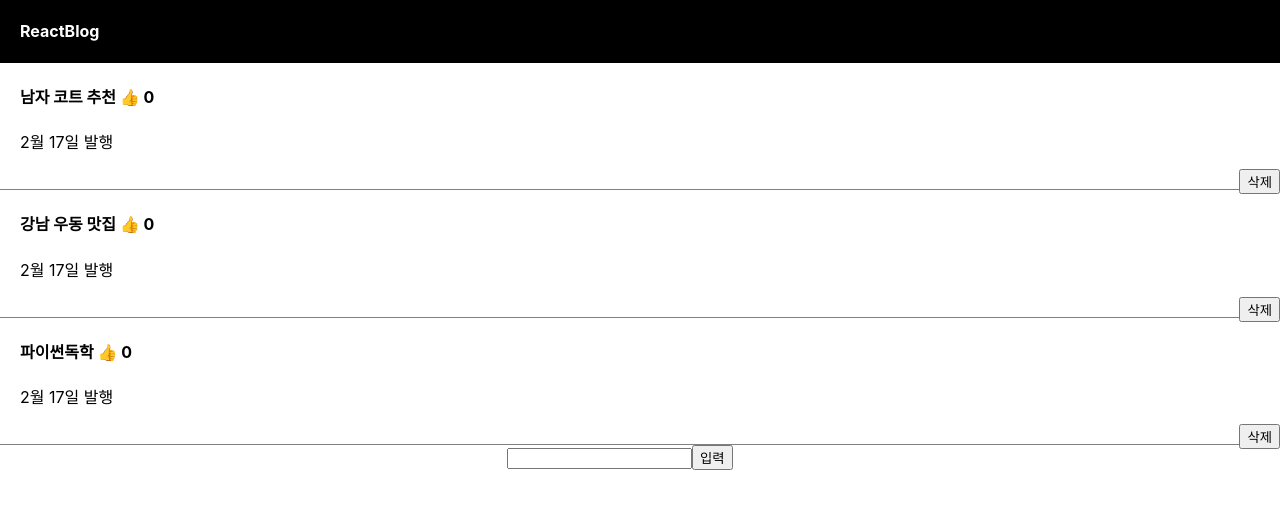
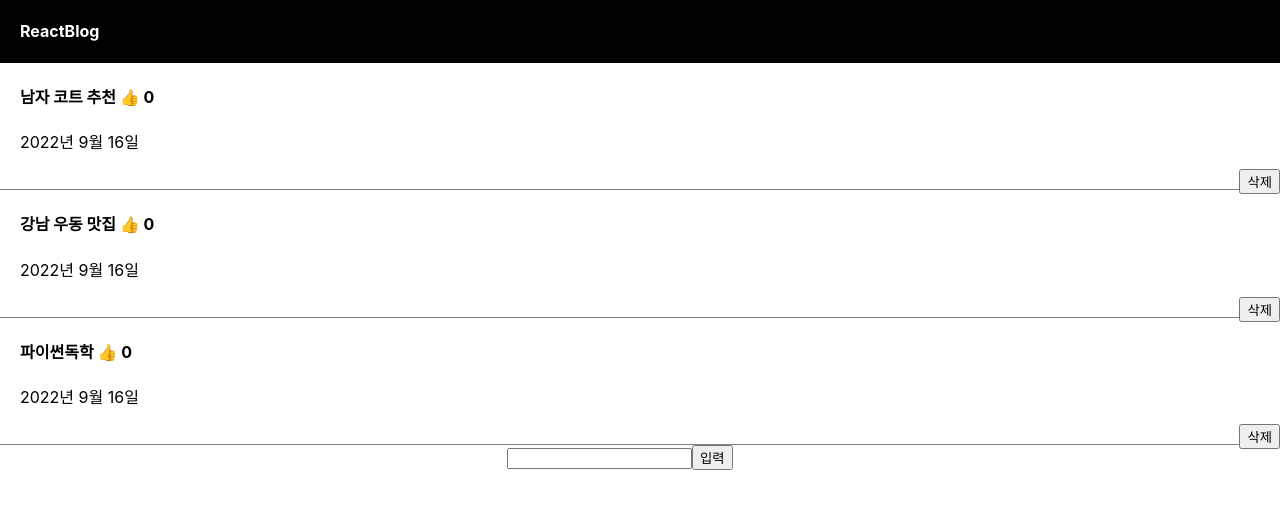
Before and after one commit to taetoo/codingApple, a React (Create React App) app: page / in a window 1280 px wide. Shown: the top 508 px of the page. Built offline with nearby package versions, Linux system fonts and the light colour scheme.

Commit message:
Add: 실시간

```diff
--- a/src/App.js
+++ b/src/App.js
@@ -2,7 +2,7 @@
 
 import logo from './logo.svg';
 import './App.css';
-import { useState } from 'react';
+import React, { useState } from 'react';
 
 
 function App() {
@@ -10,11 +10,21 @@ function App() {
   let post = '강남 우동 맛집';
 
    // a는 state 보관 값, b는 state 변경 도움 함수
+   //let [a, b] = useState()
   let [글제목, 글제목변경] = useState(['남자 코트 추천','강남 우동 맛집','파이썬독학']);
   let [따봉, 따봉변경] = useState([0,0,0]);
   let [modal, setModal] = useState(false);
   let [title, setTitle] = useState(0);
   let [입력값, 입력값변경] = useState('');
+
+  // 실시간 날짜
+  let today = new Date();
+  let time = {
+    year: today.getFullYear(),
+    month: today.getMonth()+1,
+    date: today.getDate()
+  }
+  let timestring = `${time.year}년 ${time.month}월 ${time.date}일`
 
 
 
@@ -38,11 +48,12 @@ function App() {
                   copy[i] == 0 ? copy[i]++ : copy[i]--;
                   따봉변경(copy);
                 }}>👍</span> {따봉[i]}</h4>
-                <p>2월 17일 발행</p>
+                <p>{timestring}</p>
                 <button className="delBtn" onClick={()=>{
                   let copy = [...글제목];
                   copy.splice(i, 1)
                   글제목변경(copy)
+                  console.log(copy)
                 }}>삭제</button>
               </div>
 
@@ -74,6 +85,7 @@ function App() {
     </div>
 
 
+
   );
 }
   function Modal(props){
@@ -89,4 +101,6 @@ function App() {
 
 
 
+
+
 export default App;
```
